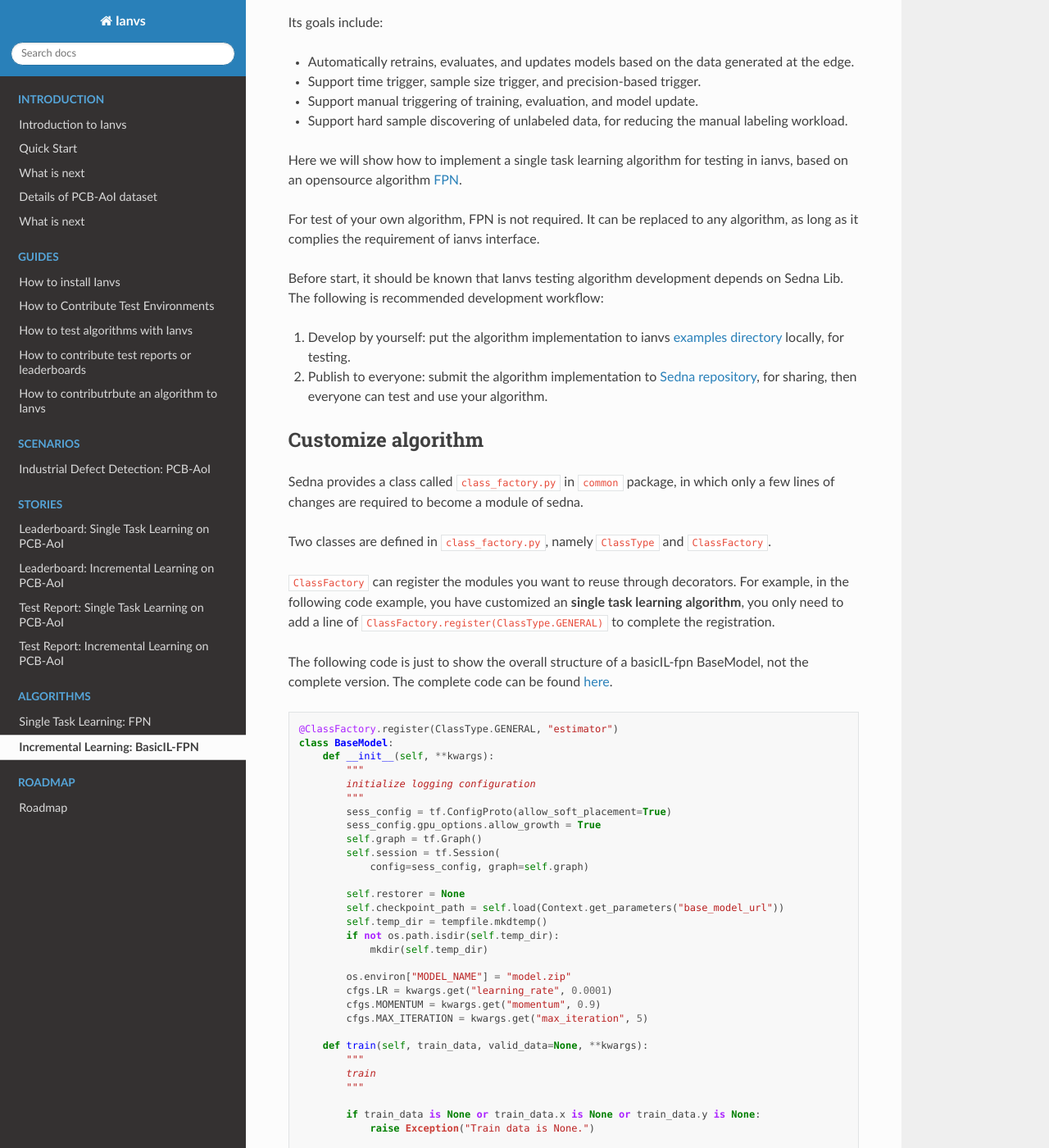
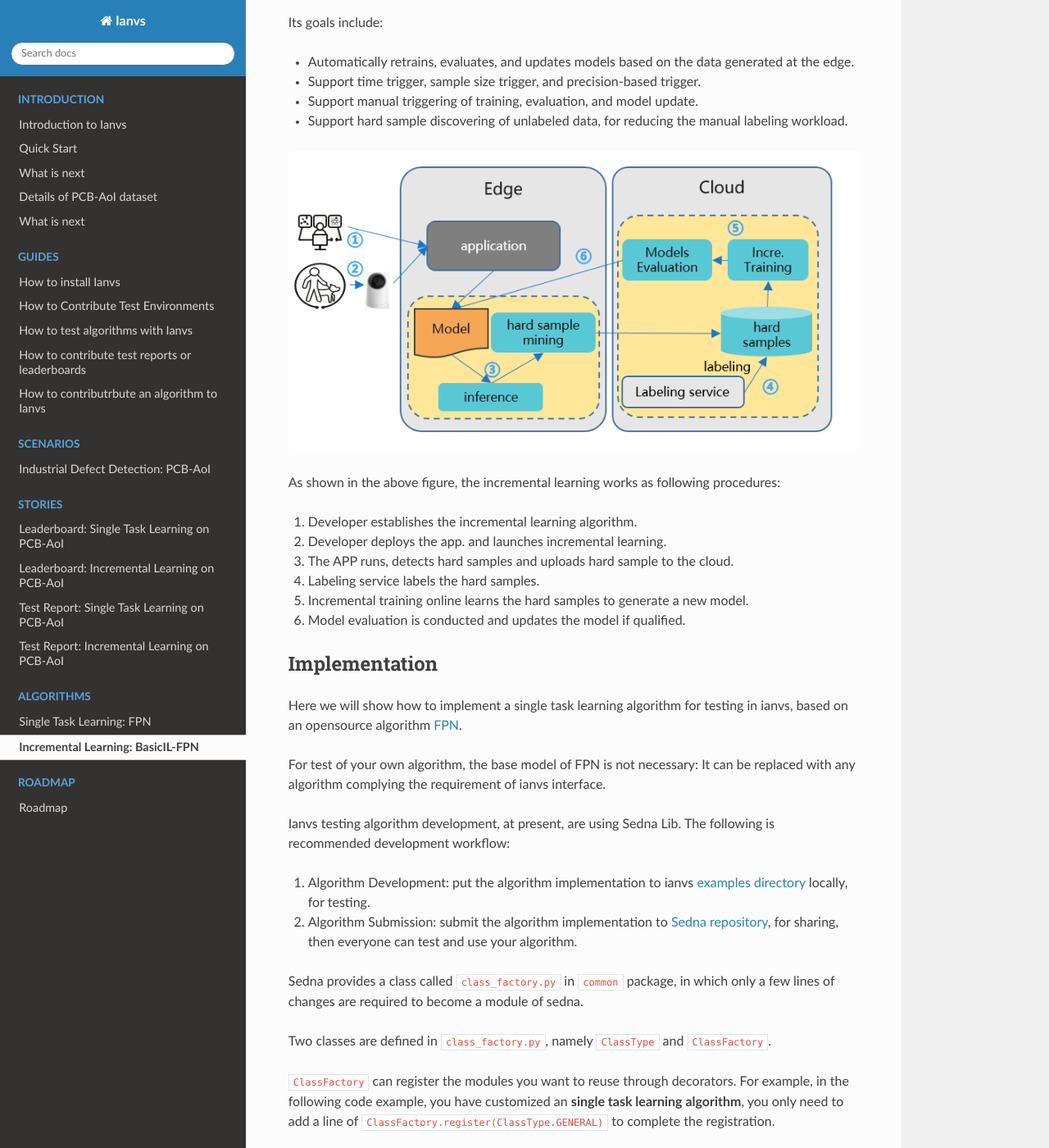
Before and after one commit to kubeedge/ianvs, a Sphinx documentation site: the page built from docs/proposals/algorithms/incremental-learning/basicIL-fpn.md, in a window 1280 px wide and 1400 px high, scrolled down 384 px. Shown: the whole window at 82% size. Built offline with Sphinx 7.4.7 and the Read the Docs theme 2.0.0, drawn with Linux system fonts in a browser that asks for light colours; pages that are not in the unit, such as notebooks, are missing from menus.

Commit message:
add algorithm procedures
Signed-off-by: Zimu Zheng <zimu.zheng@hotmail.com>

```diff
--- a/docs/proposals/algorithms/incremental-learning/basicIL-fpn.md
+++ b/docs/proposals/algorithms/incremental-learning/basicIL-fpn.md
@@ -12,16 +12,24 @@ Its goals include:
 * Support manual triggering of training, evaluation, and model update.
 * Support hard sample discovering of unlabeled data,  for reducing the manual labeling workload.
 
+![](incremental_learning.png)
+
+As shown in the above figure, the incremental learning works as following procedures:
+1. Developer establishes the incremental learning algorithm.
+2. Developer deploys the app. and launches incremental learning.
+3. The APP runs, detects hard samples and uploads hard sample to the cloud.
+4. Labeling service labels the hard samples.
+5. Incremental training online learns the hard samples to generate a new model.
+6. Model evaluation is conducted and updates the model if qualified.
+
+## Implementation
 Here we will show how to implement a single task learning algorithm for testing in ianvs, based on an opensource algorithm [FPN].
 
-For test of your own algorithm, FPN is not required. It can be replaced to any algorithm, as long as it complies the requirement of ianvs interface.
+For test of your own algorithm, the base model of FPN is not necessary: It can be replaced with any algorithm complying the requirement of ianvs interface.
 
-
-Before start, it should be known that Ianvs testing algorithm development depends on Sedna Lib. The following is recommended development workflow:
-1. Develop by yourself: put the algorithm implementation to ianvs [examples directory] locally, for testing.
-2. Publish to everyone: submit the algorithm implementation to [Sedna repository], for sharing, then everyone can test and use your algorithm.
-
-## Customize algorithm
+Ianvs testing algorithm development, at present, are using Sedna Lib. The following is recommended development workflow:
+1. Algorithm Development: put the algorithm implementation to ianvs [examples directory] locally, for testing.
+2. Algorithm Submission: submit the algorithm implementation to [Sedna repository], for sharing, then everyone can test and use your algorithm.
 
 Sedna provides a class called `class_factory.py` in `common` package, in which only a few lines of changes are required to become a module of sedna.
 
```
Also changed, not shown: docs/proposals/algorithms/single-task-learning/fpn.md (+8 -5 lines), docs/proposals/algorithms/incremental-learning/incremental_learning.png (added).
